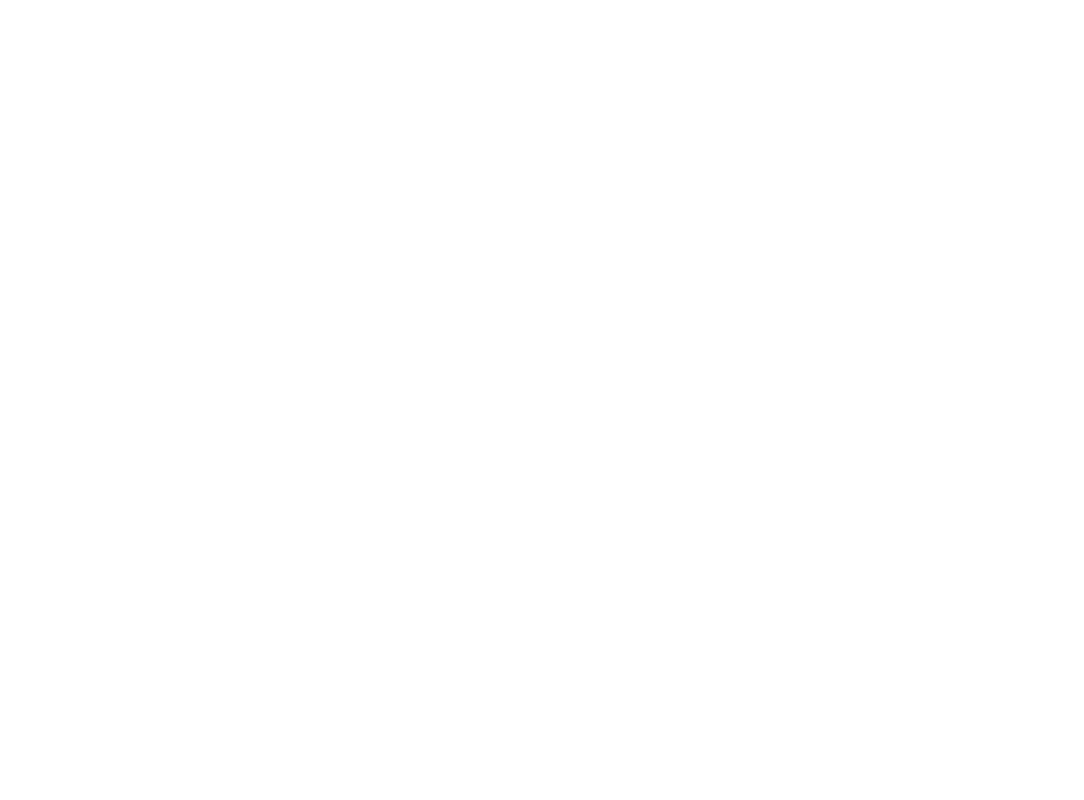
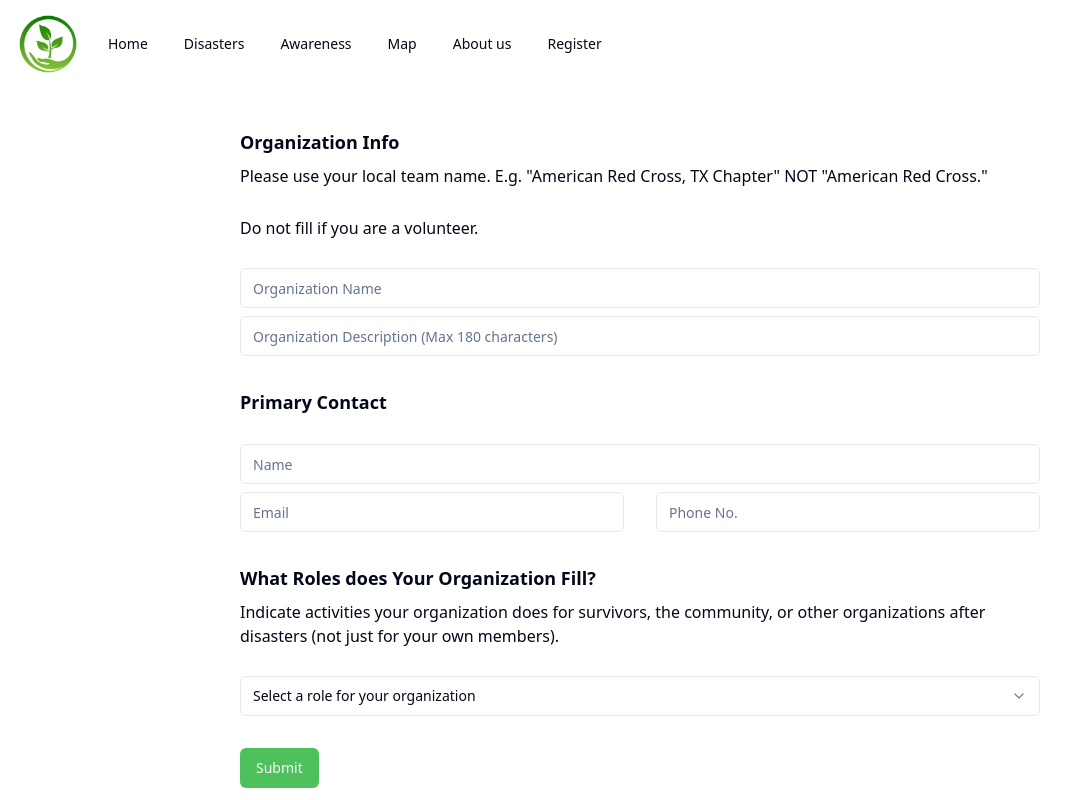
Before and after one commit to devansh-dek/CrisisBridge, a React (Vite) app in the folder client/: page /register in a window 1280 px wide. Before the commit this address had no page. Shown: the whole page, without its empty margins (0-1084 px from the left). Built offline with nearby package versions, Linux system fonts and the light colour scheme.

Commit message:
chore : change route of register

```diff
--- a/client/src/App.jsx
+++ b/client/src/App.jsx
@@ -1,6 +1,6 @@
 import { Route, Routes } from "react-router-dom";
 import Login from "./components/login";
-import Signup from "./components/signup";
+import Register from "./components/register";
 import Layout from "./components/layout";
 import Awareness from "./pages/Awareness";
 import Disasters from "./pages/Disasters";
@@ -20,7 +20,7 @@
           <Route path="map" element={<MapComponent />} />
           <Route path="about" element={<About />} />
           <Route path="login" element={<Login />} />
-          <Route path="signup" element={<Signup />} />
+          <Route path="register" element={<Register />} />
           <Route path="game" element={<InteractiveGame />} />
         </Route>
       </Routes>
--- a/client/src/components/navbar.jsx
+++ b/client/src/components/navbar.jsx
@@ -35,7 +35,7 @@
   },
   {
     title : "Register",
-    link: "/signup"
+    link: "/register"
   }
 ];
 
--- a/client/src/components/signup.jsx
+++ b/client/src/components/register.jsx
@@ -30,7 +30,7 @@
     orgtype: z.enum(['Property_Cleanup', 'Property_Rebuilding', 'Volunteers', 'Survivor_Services', 'Medical_Services'])
 });
 
-function Signup(){
+function Register(){
     const form = useForm({
         resolver: zodResolver(formSchema)
     });
@@ -147,4 +147,4 @@
       )
 }
 
-export default Signup;
+export default Register;
```
